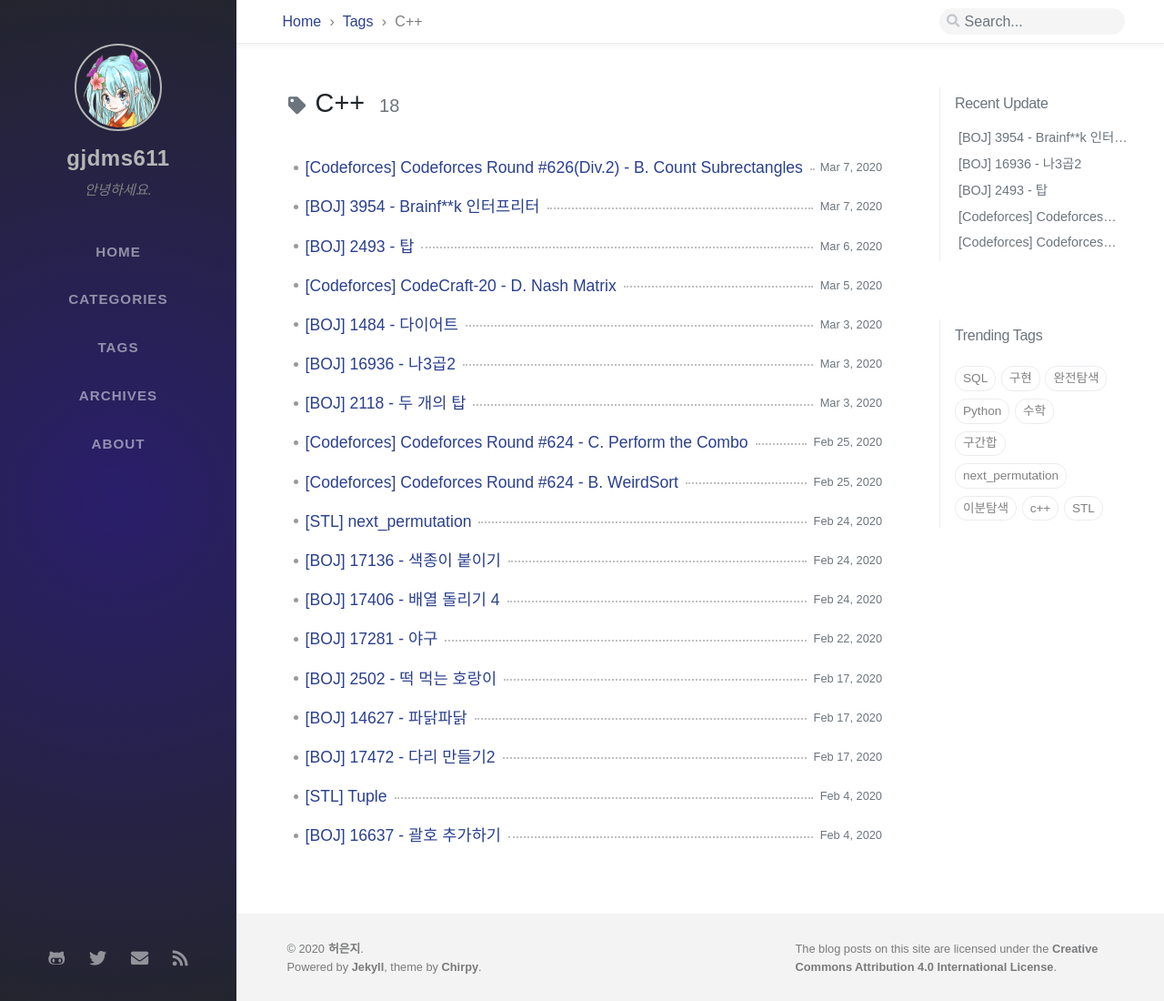
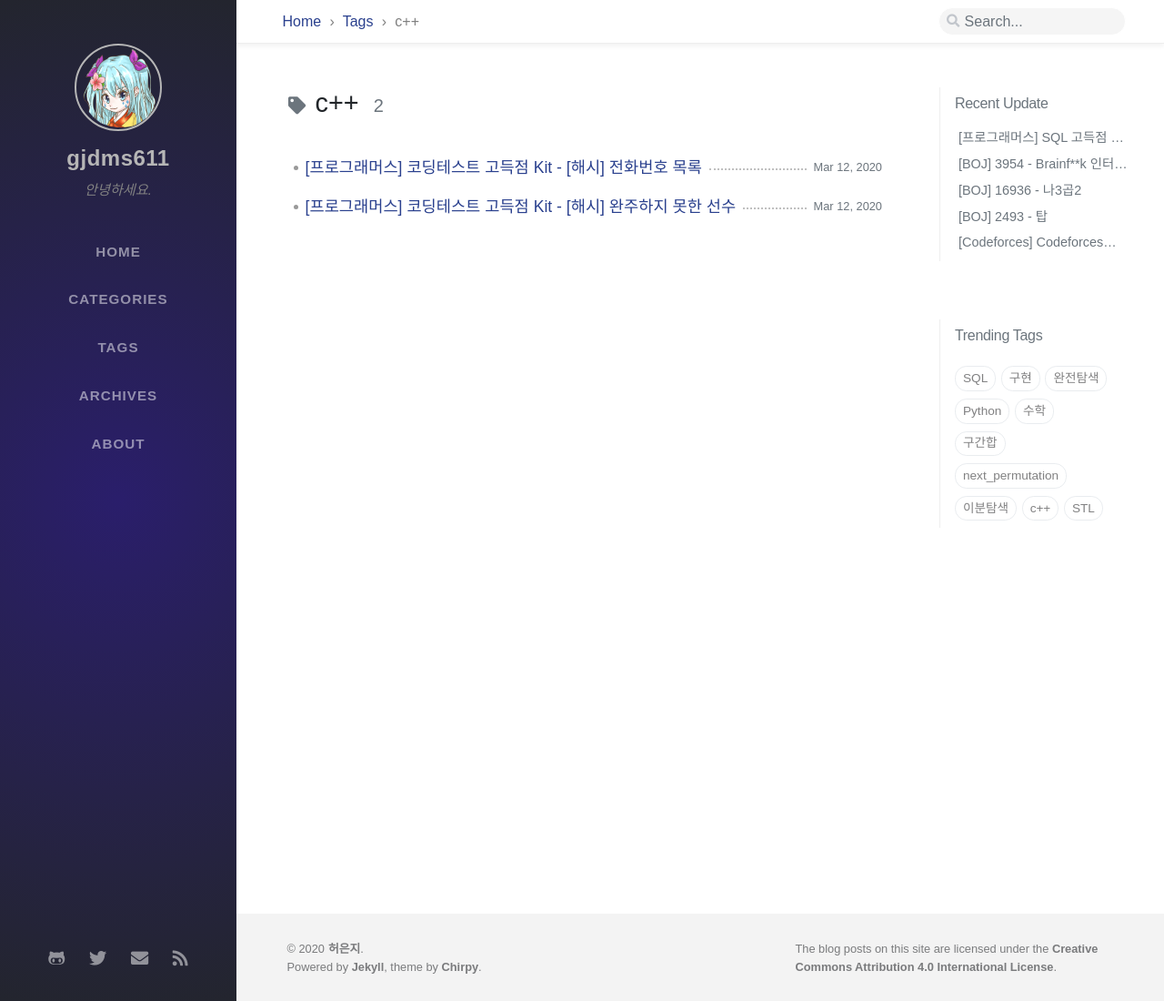
Before and after one commit to JongBeomKimboeing/gjdms611.github.io, a Jekyll site: the page built from tags/c++.html, in a window 1280 px wide and 1100 px high. Shown: the whole window at 91% size. Built offline with Jekyll 4.4.1, drawn with Linux system fonts in a browser that asks for light colours; nearby versions of some CDN libraries; some web fonts are replaced; comment, search, counter and statistics services are not loaded.

Commit message:
[Automation] Updated the Categories, Tags, Lastmod for post(s).

```diff
--- a/_posts/2020-03-12-programmers-SQL-date-string.md
+++ b/_posts/2020-03-12-programmers-SQL-date-string.md
@@ -3,6 +3,8 @@ title: '[프로그래머스] SQL 고득점 Kit - String, Date'
 date: 2020-03-12 14:05:23 +0900
 categories: [Programmers, SQL]
 tags: [SQL]
+seo:
+  date_modified: 2020-03-12 14:17:07 +0900
 ---
 
 [문제 링크](https://programmers.co.kr/learn/courses/30/parts/17042)
--- /dev/null
+++ b/categories/코딩테스트-고득점-kit.html
@@ -0,0 +1,5 @@
+---
+layout: category
+title: 코딩테스트 고득점 Kit
+category: 코딩테스트 고득점 Kit
+---
--- a/tags/c++.html
+++ b/tags/c++.html
@@ -1,5 +1,5 @@
 ---
 layout: tag
-title: C++
-tag: C++
+title: c++
+tag: c++
 ---
--- /dev/null
+++ b/tags/trie.html
@@ -0,0 +1,5 @@
+---
+layout: tag
+title: trie
+tag: trie
+---
--- /dev/null
+++ b/tags/해시.html
@@ -0,0 +1,5 @@
+---
+layout: tag
+title: 해시
+tag: 해시
+---
```
